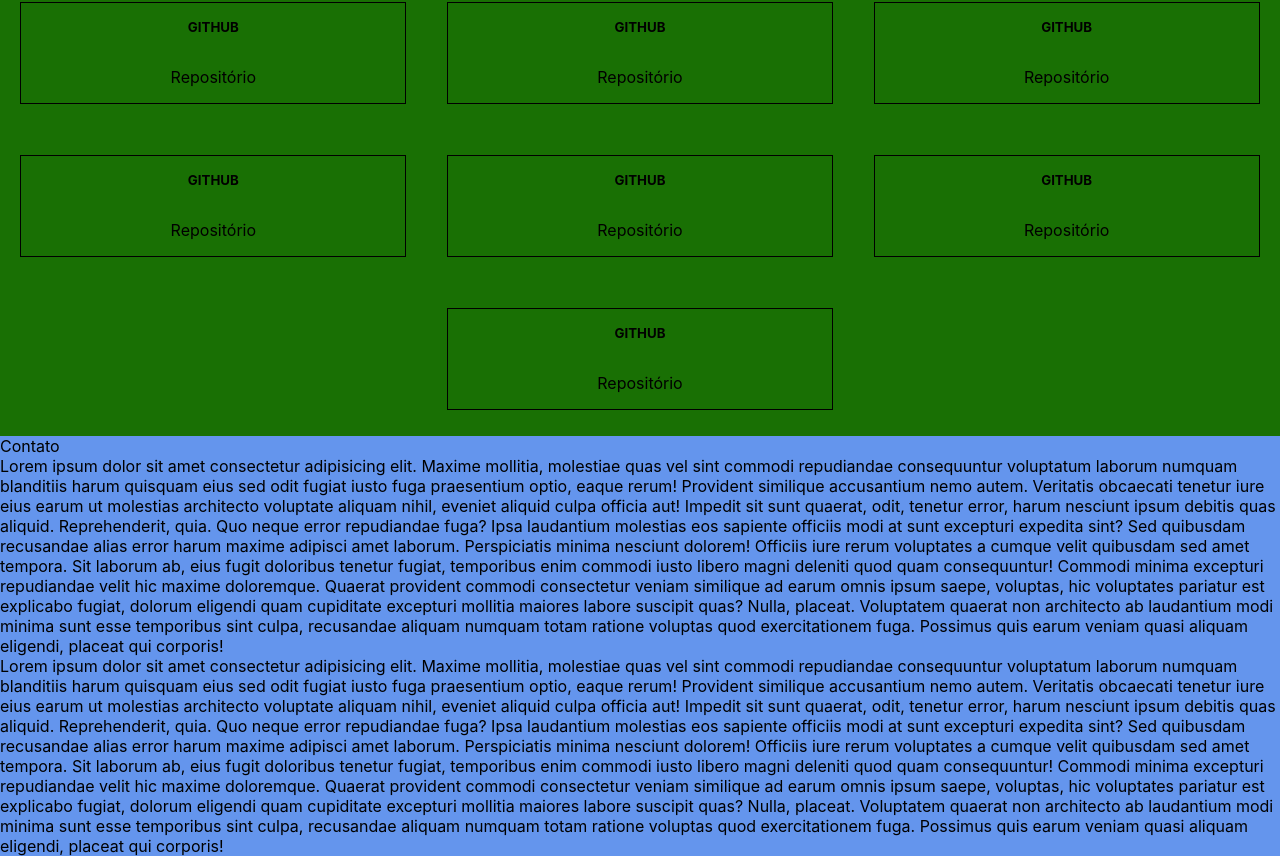
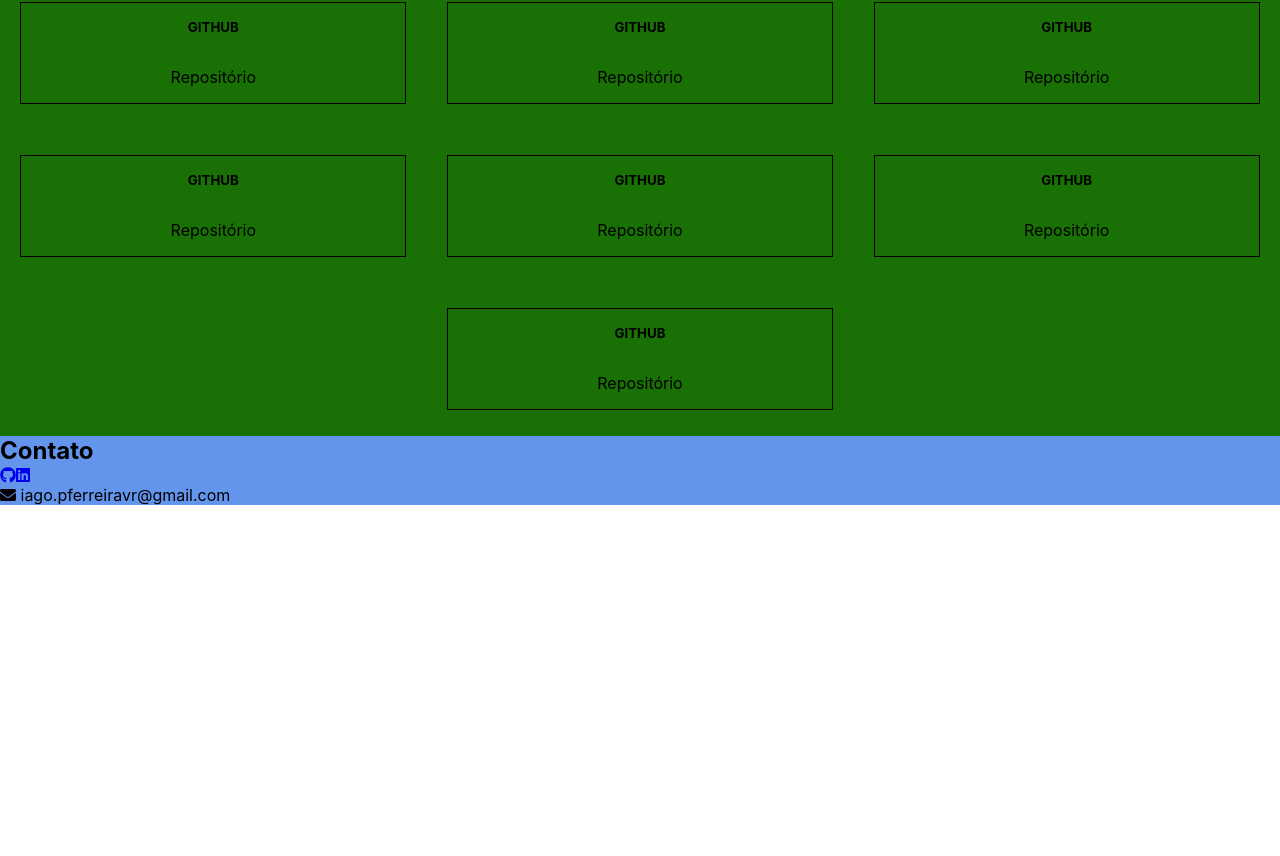
Before and after one commit to IagoPFerreira/portfolio-react, a React (Create React App) app: page / in a window 1280 px wide. Shown: the part 984-1840 px from the top of the page. After the commit the page ends 1489 px from the top, so only its background shows below. Built offline with nearby package versions, Linux system fonts and the light colour scheme; the HTML template or start-up script is replaced by a standard one.

Commit message:
Feat:  render contact informations

```diff
--- a/src/sections/Contact.jsx
+++ b/src/sections/Contact.jsx
@@ -1,54 +1,22 @@
 import React from 'react';
+import { FontAwesomeIcon } from '@fortawesome/react-fontawesome';
+import { faGithub, faLinkedin } from '@fortawesome/free-brands-svg-icons';
+import { faEnvelope } from '@fortawesome/free-solid-svg-icons';
 
 function Contact() {
   return (
     <section id="contact">
-      <span>Contato</span>
-      <p>
-        Lorem ipsum dolor sit amet consectetur adipisicing elit. Maxime mollitia,
-        molestiae quas vel sint commodi repudiandae consequuntur voluptatum laborum
-        numquam blanditiis harum quisquam eius sed odit fugiat iusto fuga praesentium
-        optio, eaque rerum! Provident similique accusantium nemo autem. Veritatis
-        obcaecati tenetur iure eius earum ut molestias architecto voluptate aliquam
-        nihil, eveniet aliquid culpa officia aut! Impedit sit sunt quaerat, odit,
-        tenetur error, harum nesciunt ipsum debitis quas aliquid. Reprehenderit,
-        quia. Quo neque error repudiandae fuga? Ipsa laudantium molestias eos
-        sapiente officiis modi at sunt excepturi expedita sint? Sed quibusdam
-        recusandae alias error harum maxime adipisci amet laborum. Perspiciatis
-        minima nesciunt dolorem! Officiis iure rerum voluptates a cumque velit
-        quibusdam sed amet tempora. Sit laborum ab, eius fugit doloribus tenetur
-        fugiat, temporibus enim commodi iusto libero magni deleniti quod quam
-        consequuntur! Commodi minima excepturi repudiandae velit hic maxime
-        doloremque. Quaerat provident commodi consectetur veniam similique ad
-        earum omnis ipsum saepe, voluptas, hic voluptates pariatur est explicabo
-        fugiat, dolorum eligendi quam cupiditate excepturi mollitia maiores labore
-        suscipit quas? Nulla, placeat. Voluptatem quaerat non architecto ab laudantium
-        modi minima sunt esse temporibus sint culpa, recusandae aliquam numquam
-        totam ratione voluptas quod exercitationem fuga. Possimus quis earum veniam
-        quasi aliquam eligendi, placeat qui corporis!
-      </p>
-      <p>
-        Lorem ipsum dolor sit amet consectetur adipisicing elit. Maxime mollitia,
-        molestiae quas vel sint commodi repudiandae consequuntur voluptatum laborum
-        numquam blanditiis harum quisquam eius sed odit fugiat iusto fuga praesentium
-        optio, eaque rerum! Provident similique accusantium nemo autem. Veritatis
-        obcaecati tenetur iure eius earum ut molestias architecto voluptate aliquam
-        nihil, eveniet aliquid culpa officia aut! Impedit sit sunt quaerat, odit,
-        tenetur error, harum nesciunt ipsum debitis quas aliquid. Reprehenderit,
-        quia. Quo neque error repudiandae fuga? Ipsa laudantium molestias eos
-        sapiente officiis modi at sunt excepturi expedita sint? Sed quibusdam
-        recusandae alias error harum maxime adipisci amet laborum. Perspiciatis
-        minima nesciunt dolorem! Officiis iure rerum voluptates a cumque velit
-        quibusdam sed amet tempora. Sit laborum ab, eius fugit doloribus tenetur
-        fugiat, temporibus enim commodi iusto libero magni deleniti quod quam
-        consequuntur! Commodi minima excepturi repudiandae velit hic maxime
-        doloremque. Quaerat provident commodi consectetur veniam similique ad
-        earum omnis ipsum saepe, voluptas, hic voluptates pariatur est explicabo
-        fugiat, dolorum eligendi quam cupiditate excepturi mollitia maiores labore
-        suscipit quas? Nulla, placeat. Voluptatem quaerat non architecto ab laudantium
-        modi minima sunt esse temporibus sint culpa, recusandae aliquam numquam
-        totam ratione voluptas quod exercitationem fuga. Possimus quis earum veniam
-        quasi aliquam eligendi, placeat qui corporis!
+      <h2>Contato</h2>
+      <a href="https://github.com/IagoPFerreira" target="_blank" rel="noreferrer">
+        <FontAwesomeIcon icon={faGithub} className="icon-contact" />
+      </a>
+      <a href="https://www.linkedin.com/in/iago-de-paula-ferreira-45b501128/" target="_blank" rel="noreferrer">
+        <FontAwesomeIcon icon={faLinkedin} className="icon-contact" />
+      </a>
+      <p href="mailto:iago.pferreiravr@gmail.com" target="_blank" rel="noreferrer">
+        <FontAwesomeIcon icon={faEnvelope} className="icon-contact" />
+        {' '}
+        iago.pferreiravr@gmail.com
       </p>
     </section>
   );
```
